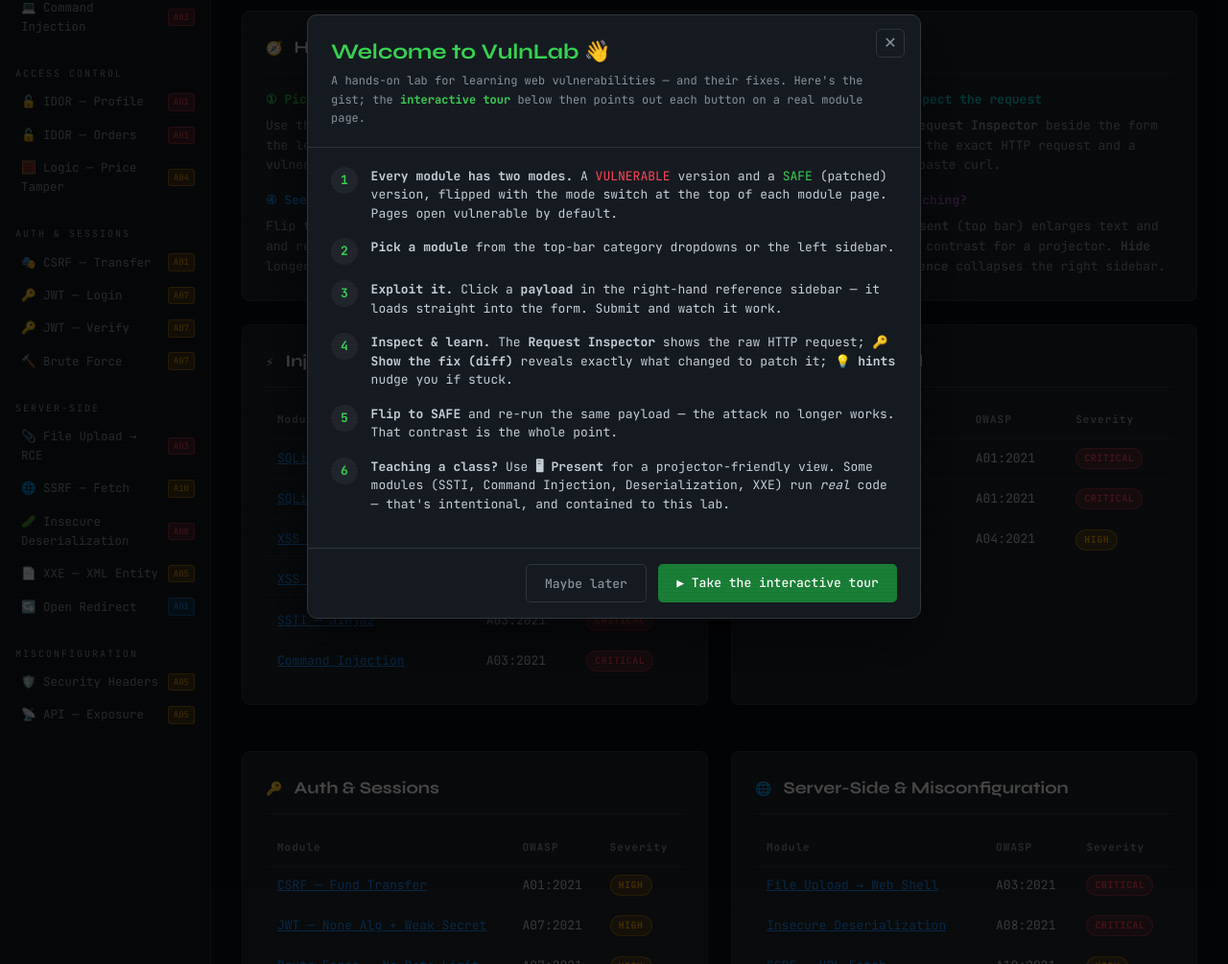
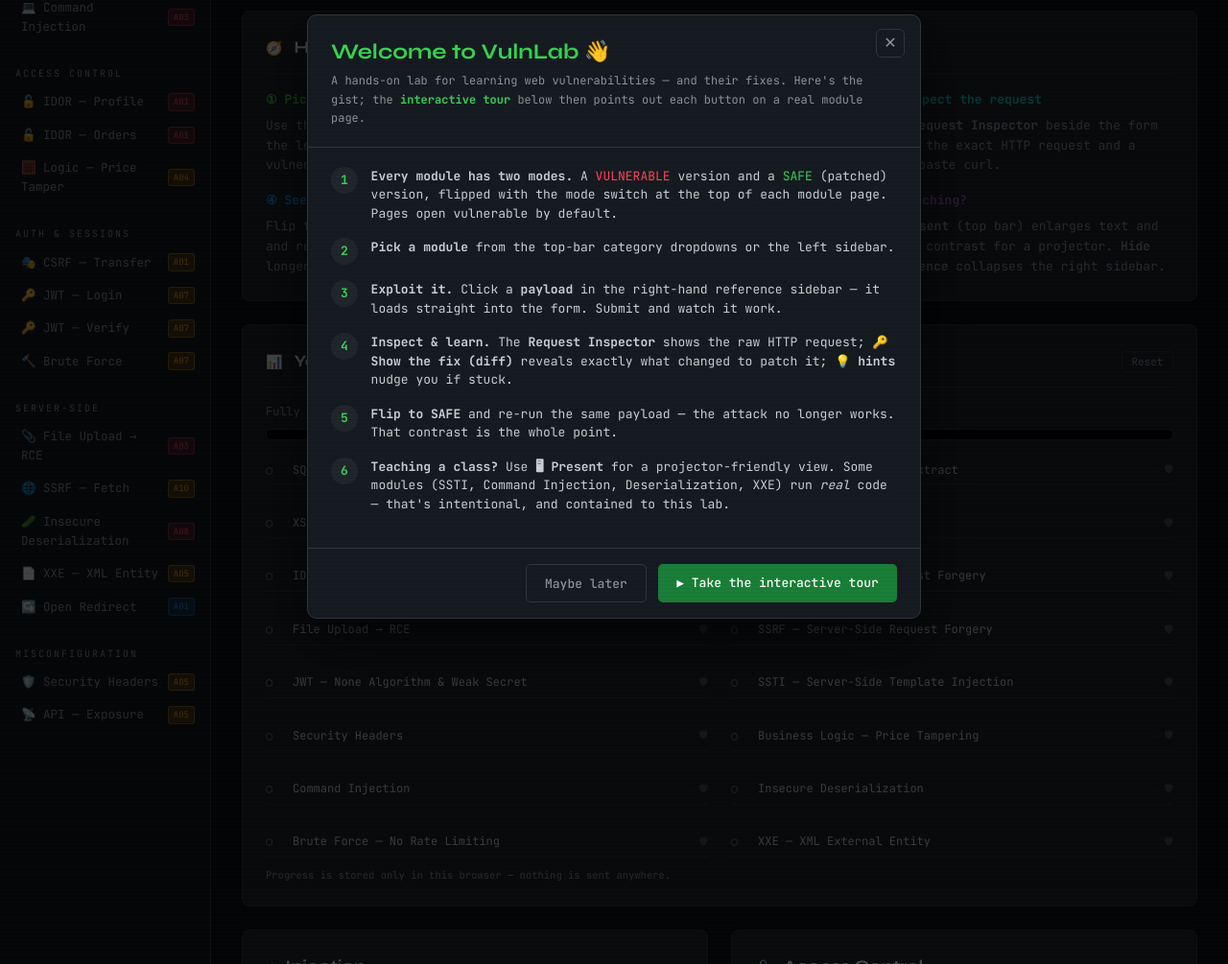
Before and after one commit to Cybevion/vulnhub, a Flask app: page / in a window 1280 px wide. Shown: the part 345-1350 px from the top of the page at 96% size. Run offline with Flask 3, Linux system fonts and the light colour scheme; parts of the project's set-up code (start-up, migrations or seed data) failed here and were passed over.

Commit message:
Add a local progress checklist to the dashboard
Each module visit records (in localStorage, per browser) whether it was seen
in vulnerable and/or safe mode. The dashboard shows a "Your Progress" card:
a checklist of all modules with ⚔ (tried vulnerable) / 🛡 (saw the fix)
indicators, a "fully explored" count and bar, and a Reset button. Data never
leaves the browser — fits the single-user local model (no server state, no
accounts).

Co-Authored-By: Claude Opus 4.8 <noreply@anthropic.com>

```diff
--- a/templates/base.html
+++ b/templates/base.html
@@ -809,6 +809,17 @@ try {
   }
 } catch (e) {}
 
+// ── Progress tracking (per-browser, local) — record visiting this module ──
+try {
+  var _cm = {{ (current_module_id or '') | tojson }};
+  if (_cm) {
+    var _ex = JSON.parse(localStorage.getItem('vulnlab_explored') || '{}');
+    _ex[_cm] = _ex[_cm] || {};
+    _ex[_cm][{{ is_safe | tojson }} ? 'safe' : 'vuln'] = true;
+    localStorage.setItem('vulnlab_explored', JSON.stringify(_ex));
+  }
+} catch (e) {}
+
 // Safe mode toggle helper
 function toggleSafe() {
   const url = new URL(window.location.href);
--- a/templates/index.html
+++ b/templates/index.html
@@ -43,6 +43,23 @@
       <strong>🖥 Present</strong> (top bar) enlarges text and lifts contrast for a projector. <strong>Hide reference</strong> collapses the right sidebar.
     </div>
   </div>
+</div>
+
+<!-- ── YOUR PROGRESS (localStorage, this browser) ── -->
+<div class="card" style="margin-bottom:1.5rem;">
+  <div class="card-header">
+    <span>📊</span><span class="card-title">Your Progress</span>
+    <button onclick="resetProgress()" style="margin-left:auto;font-size:11px;padding:0.2rem 0.6rem;border:1px solid var(--border);background:transparent;color:var(--gray);border-radius:4px;cursor:pointer;font-family:var(--font-mono);">Reset</button>
+  </div>
+  <div style="font-size:12px;color:var(--gray);margin-bottom:0.5rem;">
+    Fully explored (tried <span style="color:var(--red);">vulnerable</span> ⚔ and saw the <span style="color:var(--green);">safe</span> fix 🛡):
+    <strong id="prog-count" style="color:var(--green);">0</strong>/<span id="prog-total">0</span>
+  </div>
+  <div style="background:#010409;border:1px solid var(--border);border-radius:5px;height:12px;overflow:hidden;margin-bottom:1rem;">
+    <div id="prog-fill" style="background:var(--green);height:100%;width:0%;transition:width 0.3s;"></div>
+  </div>
+  <div id="prog-list" class="grid-2" style="font-size:12px;"></div>
+  <div style="font-size:10.5px;color:var(--gray);margin-top:0.6rem;">Progress is stored only in this browser — nothing is sent anywhere.</div>
 </div>
 
 <div class="grid-2" style="margin-bottom:1.5rem;">
@@ -149,5 +166,34 @@ try { if (localStorage.getItem('vulnlab_seen_intro') !== '1') document.getElemen
 // Close on Escape or backdrop click
 document.getElementById('tutorial').addEventListener('click', e => { if (e.target.id === 'tutorial') closeTutorial(); });
 document.addEventListener('keydown', e => { if (e.key === 'Escape') closeTutorial(); });
+
+// ── Progress checklist (reads localStorage written on each module visit) ──
+function loadProgress() {
+  var ex = {};
+  try { ex = JSON.parse(localStorage.getItem('vulnlab_explored') || '{}'); } catch (e) {}
+  fetch('/api/modules').then(r => r.json()).then(mods => {
+    var list = mods.filter(m => !m.intro);
+    var done = 0, html = '';
+    list.forEach(m => {
+      var st = ex[m.id] || {};
+      var full = st.vuln && st.safe;
+      if (full) done++;
+      html += '<a href="' + m.demoUrl + '?safe=0" style="display:flex;align-items:center;gap:0.5rem;padding:0.35rem 0;border-bottom:1px solid var(--border);text-decoration:none;color:var(--light);">' +
+        '<span style="width:20px;">' + (full ? '<span style="color:var(--green);">✓</span>' : '<span style="color:var(--gray);">○</span>') + '</span>' +
+        '<span style="flex:1;">' + m.title + '</span>' +
+        '<span style="font-size:11px;">' + (st.vuln ? '<span title="tried vulnerable" style="color:var(--red);">⚔</span>' : '<span style="color:var(--border);">⚔</span>') +
+        ' ' + (st.safe ? '<span title="saw the fix" style="color:var(--green);">🛡</span>' : '<span style="opacity:0.25;">🛡</span>') + '</span></a>';
+    });
+    document.getElementById('prog-list').innerHTML = html;
+    document.getElementById('prog-count').textContent = done;
+    document.getElementById('prog-total').textContent = list.length;
+    document.getElementById('prog-fill').style.width = (list.length ? Math.round(done / list.length * 100) : 0) + '%';
+  }).catch(() => {});
+}
+function resetProgress() {
+  try { localStorage.removeItem('vulnlab_explored'); } catch (e) {}
+  loadProgress();
+}
+loadProgress();
 </script>
 {% endblock %}
```
